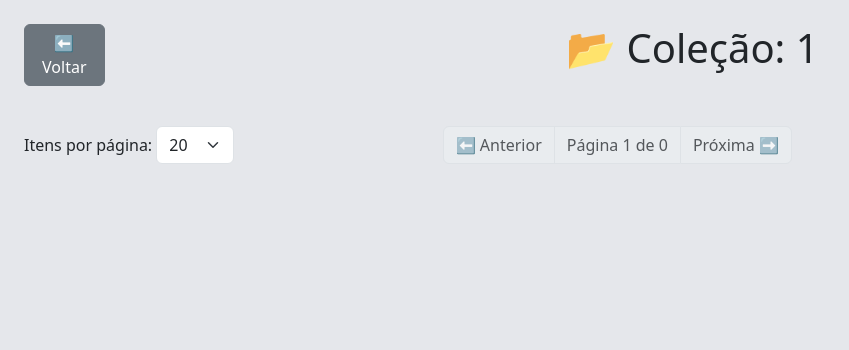
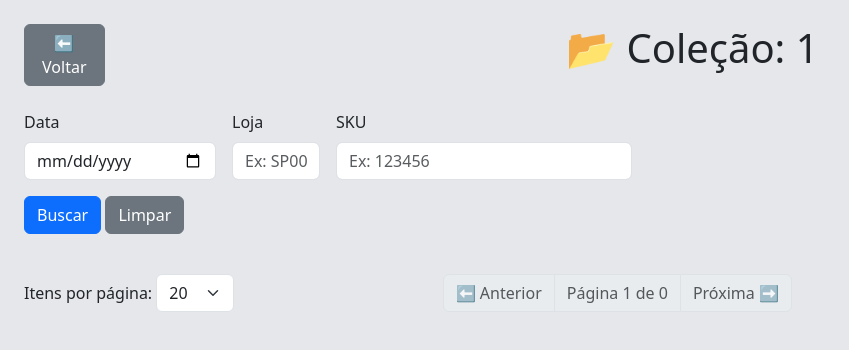
Before and after one commit to thiagolir4/projeto_agente_ia, a Flask app: page /colecao/1 in a window 1280 px wide. Shown: the top 350 px of the page, without its empty margins (0-849 px from the left). Run offline with Flask 3, Linux system fonts and the light colour scheme; data that the repository does not hold is empty.

Commit message:
Alterações para aceitar filtros na pagina de coleção

```diff
--- a/frontend/templates/colecao.html
+++ b/frontend/templates/colecao.html
@@ -16,6 +16,26 @@
         <h1>📂 Coleção: {{ nome }}</h1>
       </div>
     </div>
+
+  <form method="get" action="{{ url_for('ver_colecao', nome=nome) }}" class="row g-3 mb-4">
+        <div class="col-md-2">
+            <label for="data" class="form-label">Data</label>
+            <input type="date" id="data" name="data" class="form-control" value="{{ data }}">
+        </div>
+        <div class="col-md-1">
+            <label for="loja" class="form-label">Loja</label>
+            <input type="text" id="loja" name="loja" value="{{ loja }}" class="form-control" placeholder="Ex: SP001">
+        </div>
+        <div class="col-md-3">
+            <label for="sku" class="form-label">SKU</label>
+            <input type="text" id="sku" name="sku" value="{{ sku }}" class="form-control" placeholder="Ex: 123456">
+        </div>
+        <div class="col-md-12">
+            <button type="submit" class="btn btn-primary">Buscar</button>
+            <a href="{{ url_for('ver_colecao', nome=nome) }}" class="btn btn-secondary">Limpar</a>
+        </div>
+    </form>
+
 
   <table class="table table-bordered table-hover table-sm">
     <thead class="table-light">
--- a/main.py
+++ b/main.py
@@ -8,6 +8,8 @@ from pymongo import MongoClient
 from bson import ObjectId
 import sys
 import os
+import tempfile
+import re
 import tempfile
 from datetime import datetime
 
@@ -37,9 +39,7 @@ sessao_atual = None
 historico_atual = []
 
 def get_mongodb_agent():
-    """
-    Obtém ou cria o agente MongoDB para consultas com IA
-    """
+    """Obtém ou cria o agente MongoDB para consultas com IA"""
     global mongodb_agent
     if mongodb_agent is None:
         try:
@@ -134,6 +134,10 @@ def importar():
 
     return redirect(url_for("index"))
 
+import re
+from datetime import datetime, time as dt_time
+import re
+from datetime import datetime, time as dt_time
 
 @app.route("/colecao/<nome>")
 def ver_colecao(nome):
@@ -141,18 +145,133 @@ def ver_colecao(nome):
     per_page = int(request.args.get("per_page", 20))
     skip = (page - 1) * per_page
 
+    # parâmetros do formulário (campo único de data)
+    data_str = request.args.get("data", "").strip()   # aceita YYYY-MM-DD (input date) ou DD/MM/YYYY
+    loja_input = request.args.get("loja", "").strip()
+    sku_input = request.args.get("sku", "").strip()
+
     try:
-        total_docs = db[nome].count_documents({})
-        docs = list(db[nome].find().skip(skip).limit(per_page))
+        # pega um documento de exemplo para mapear nomes de campos reais
+        sample = db[nome].find_one()
+        if not sample:
+            return render_template(
+                "colecao.html",
+                nome=nome,
+                docs=[],
+                colunas=[],
+                page=page,
+                per_page=per_page,
+                total_pages=0,
+                data=data_str,
+                loja=loja_input,
+                sku=sku_input,
+            )
 
+        # mapeia keys por lowercase -> real key
+        key_map = {k.lower(): k for k in sample.keys()}
+
+        # detectar colunas que contenham 'data' (case-insensitive)
+        date_fields = [k for k in sample.keys() if "data" in k.lower()]
+
+        filters = []
+
+        # --- FILTRO POR DATA (única data)
+        if data_str and date_fields:
+            # tentar interpretar input em diferentes formatos
+            parsed_date = None
+            # tenta ISO (YYYY-MM-DD)
+            try:
+                parsed_date = datetime.strptime(data_str, "%Y-%m-%d")
+            except Exception:
+                # tenta DD/MM/YYYY
+                try:
+                    parsed_date = datetime.strptime(data_str, "%d/%m/%Y")
+                except Exception:
+                    # ultima tentativa: dateutil parser, se quiser
+                    try:
+                        from dateutil import parser
+                        parsed_date = parser.parse(data_str, dayfirst=True)
+                    except Exception:
+                        parsed_date = None
+
+            # se conseguiu parse -> construir filtros
+            or_clauses = []
+            if parsed_date:
+                dt_start = datetime.combine(parsed_date.date(), dt_time.min)
+                dt_end = datetime.combine(parsed_date.date(), dt_time.max)
+                for f in date_fields:
+                    example_val = sample.get(f)
+                    if isinstance(example_val, datetime):
+                        # campo datetime no Mongo: busca por intervalo do dia
+                        or_clauses.append({f: {"$gte": dt_start, "$lte": dt_end}})
+                    else:
+                        # campo string: checar formato do exemplo e comparar string formatada
+                        sval = str(example_val) if example_val is not None else ""
+                        # se exemplo contém '/', supomos dd/mm/YYYY
+                        candidates = []
+                        if "/" in sval:
+                            candidates.append(parsed_date.strftime("%d/%m/%Y"))
+                        # se exemplo contém '-', supomos YYYY-MM-DD
+                        if "-" in sval:
+                            candidates.append(parsed_date.strftime("%Y-%m-%d"))
+                        # sempre tente também ambas representações
+                        candidates.append(parsed_date.strftime("%d/%m/%Y"))
+                        candidates.append(parsed_date.strftime("%Y-%m-%d"))
+
+                        # criar regex que bate qualquer das representações exatas
+                        regex_parts = [re.escape(c) for c in dict.fromkeys(candidates) if c]
+                        if regex_parts:
+                            pattern = r"^(?:" + "|".join(regex_parts) + r")$"
+                            or_clauses.append({f: {"$regex": pattern}})
+                if or_clauses:
+                    filters.append({"$or": or_clauses})
+            else:
+                # não conseguiu parse da data de input -> tenta filtro por texto exato em campos string
+                or_clauses = []
+                for f in date_fields:
+                    or_clauses.append({f: {"$regex": f"^{re.escape(data_str)}$", "$options": "i"}})
+                if or_clauses:
+                    filters.append({"$or": or_clauses})
+
+        # --- FILTRO LOJA (procura campo 'loja' exato, case-insensitive)
+        loja_field = None
+        for k in sample.keys():
+            if "loja" == k.lower() or "loja" in k.lower():
+                loja_field = k
+                break
+        if loja_input and loja_field:
+            # usar regex para case-insensitive, permitir espaços/trimming
+            filters.append({loja_field: {"$regex": f"^{re.escape(loja_input.strip())}$", "$options": "i"}})
+
+        # --- FILTRO SKU
+        sku_field = None
+        for k in sample.keys():
+            if k.lower() == "sku" or "sku" in k.lower():
+                sku_field = k
+                break
+        if sku_input and sku_field:
+            filters.append({sku_field: {"$regex": f"^{re.escape(sku_input.strip())}$", "$options": "i"}})
+
+        # compor query final
+        if len(filters) == 0:
+            query = {}
+        elif len(filters) == 1:
+            query = filters[0]
+        else:
+            query = {"$and": filters}
+
+        # consulta com paginação
+        total_docs = db[nome].count_documents(query)
+        docs = list(db[nome].find(query).skip(skip).limit(per_page))
+
+        # normalizar docs para template e remover _hash
         for documento in docs:
             if "_id" in documento and isinstance(documento["_id"], ObjectId):
                 documento["_id"] = str(documento["_id"])
-
-        colunas = sorted({key for doc in docs for key in doc.keys() if key != "_hash"})
-        for documento in docs:
             documento.pop("_hash", None)
 
+        # colunas baseadas nas chaves dos docs retornados (sem _hash)
+        colunas = sorted({k for doc in docs for k in doc.keys() if k != "_hash"})
 
         total_pages = (total_docs + per_page - 1) // per_page
 
@@ -164,7 +283,11 @@ def ver_colecao(nome):
             page=page,
             per_page=per_page,
             total_pages=total_pages,
+            data=data_str,
+            loja=loja_input,
+            sku=sku_input,
         )
+
     except Exception as e:
         flash(f"Erro ao acessar coleção: {e}")
         return redirect(url_for("index"))
```
Also changed, not shown: backend/app/utils/utils.py (+37 -0 lines).
